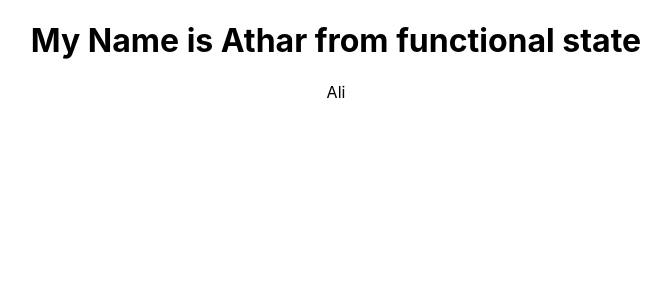
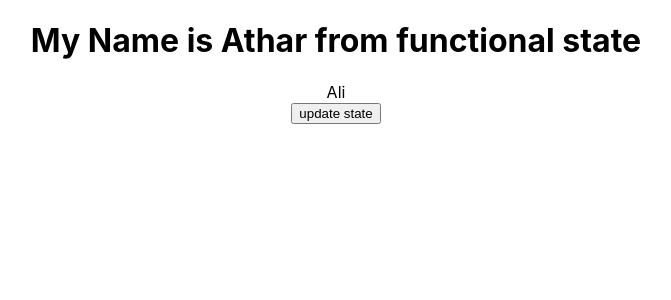
Before and after one commit to AtharLaique/ReactBasics, a React (Create React App) app: page / in a window 1280 px wide. Shown: the top 300 px of the page, without its empty margins (304-975 px from the left). Built offline with nearby package versions, Linux system fonts and the light colour scheme.

Commit message:
Update state in functional component

```diff
--- a/src/App.js
+++ b/src/App.js
@@ -5,12 +5,17 @@ import Props from './Props';
 
 function App() {
   //Declare the state
-  const[nameOfstate , methodToSetstate]=useState({name:'Athar from functional state'})
+  const[nameOfstate , methodToSetstate]=useState({name:'Athar from functional state'});
+  const update=()=>{
+    //Update state here
+   methodToSetstate({name:' Athar Laique'})
+}
   return (
     <div className="App">
       {/* Step 1 : Pass Data to component */}
       {/* use of state */}
       <Props name={nameOfstate.name} />
+      <button onClick={update}> update state</button>
     </div>
   );
 }
```
